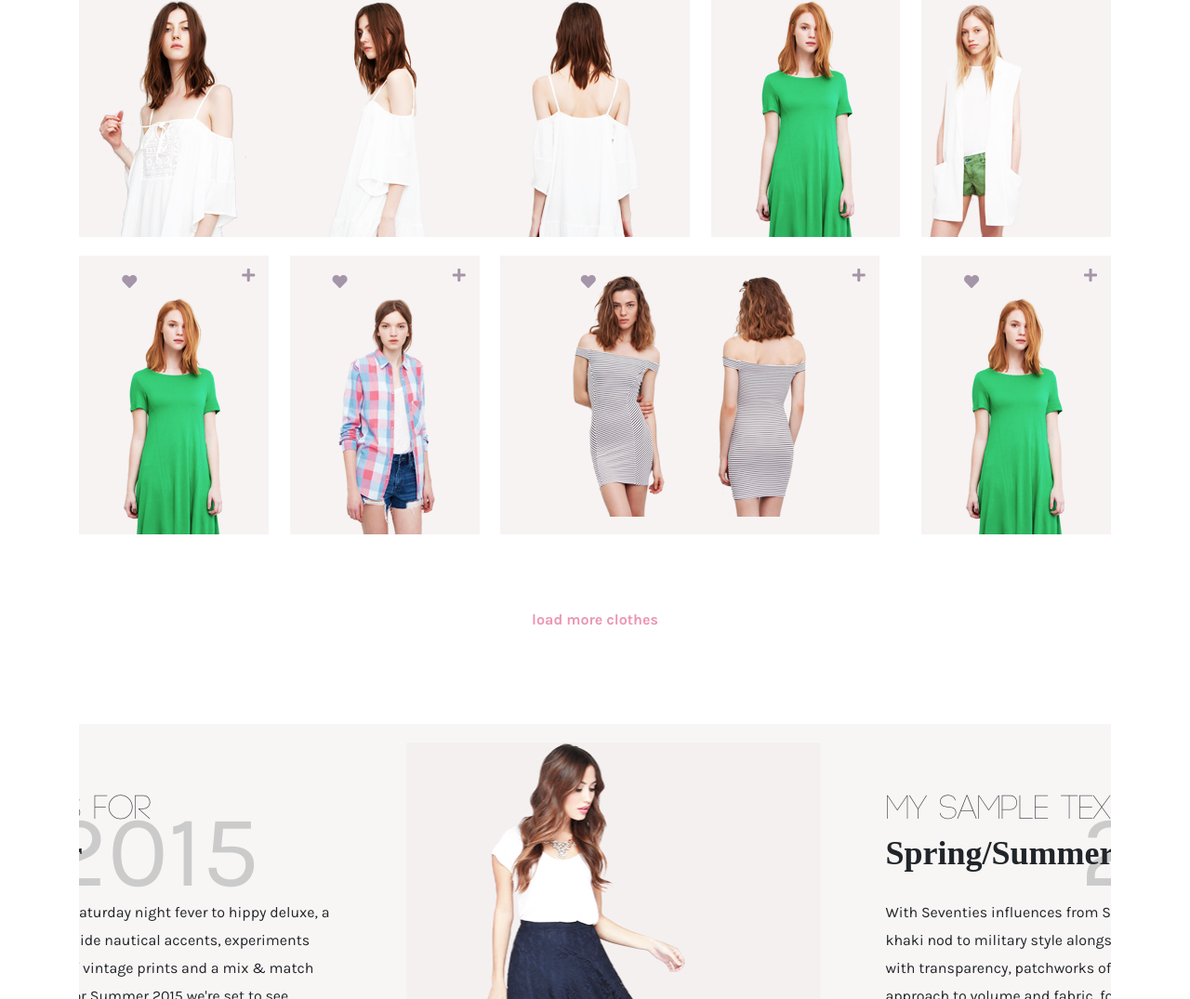
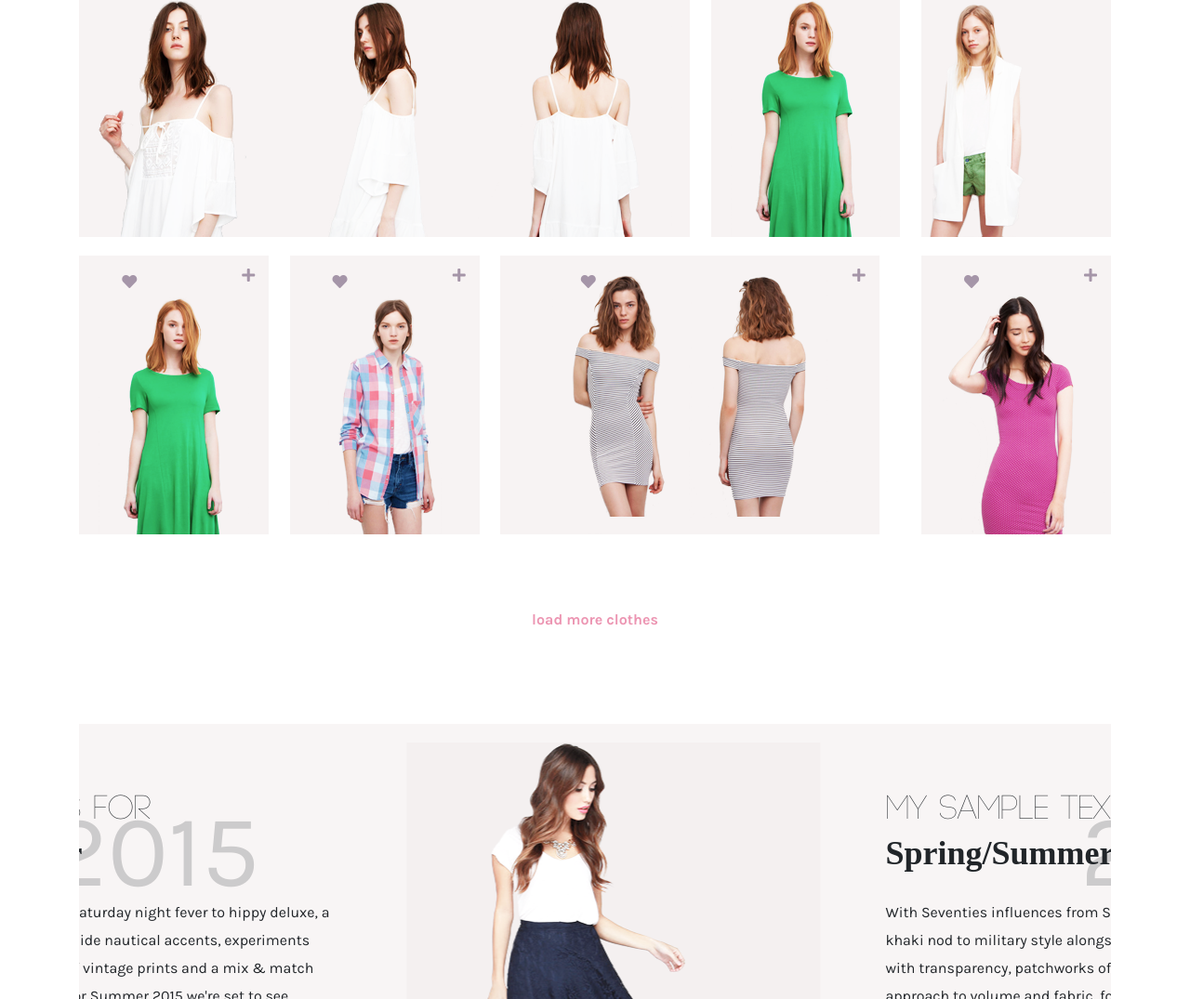
Before and after one commit to sazzadhossen360/fahion-template, a plain HTML site: page index.html in a window 1280 px wide. Shown: the part 1718-2793 px from the top of the page at 93% size. Drawn offline with nearby package versions, Linux system fonts and the light colour scheme; files whose address does not match are found by name; a web font is replaced by a local one.

Commit message:
change the title and background image

```diff
--- a/index.html
+++ b/index.html
@@ -4,7 +4,7 @@
     <meta charset="UTF-8">
     <meta name="viewport" content="width=device-width, initial-scale=1.0">
     <meta http-equiv="X-UA-Compatible" content="ie=edge">
-    <title>About Fashion</title>
+    <title>fashion project created by sm sazzad</title>
 
     <link rel="stylesheet" href="https://stackpath.bootstrapcdn.com/bootstrap/4.2.1/css/bootstrap.min.css">
     <link rel="stylesheet" href="https://use.fontawesome.com/releases/v5.6.3/css/all.css">
--- a/style.css
+++ b/style.css
@@ -269,7 +269,7 @@ span.menu-close {
     .product-bg-7{background: url('./assets/img/lady-5.png');}
     .product-bg-8{background: url('./assets/img/lady-8.png');}
     .product-bg-9{background: url('./assets/img/lady-7.png');}
-    .product-bg-10{background: url('./assets/img/lady-5.png');}
+    .product-bg-10{background: url('./assets/img/lady-1.png');}
 
 
     .product-area {
```
